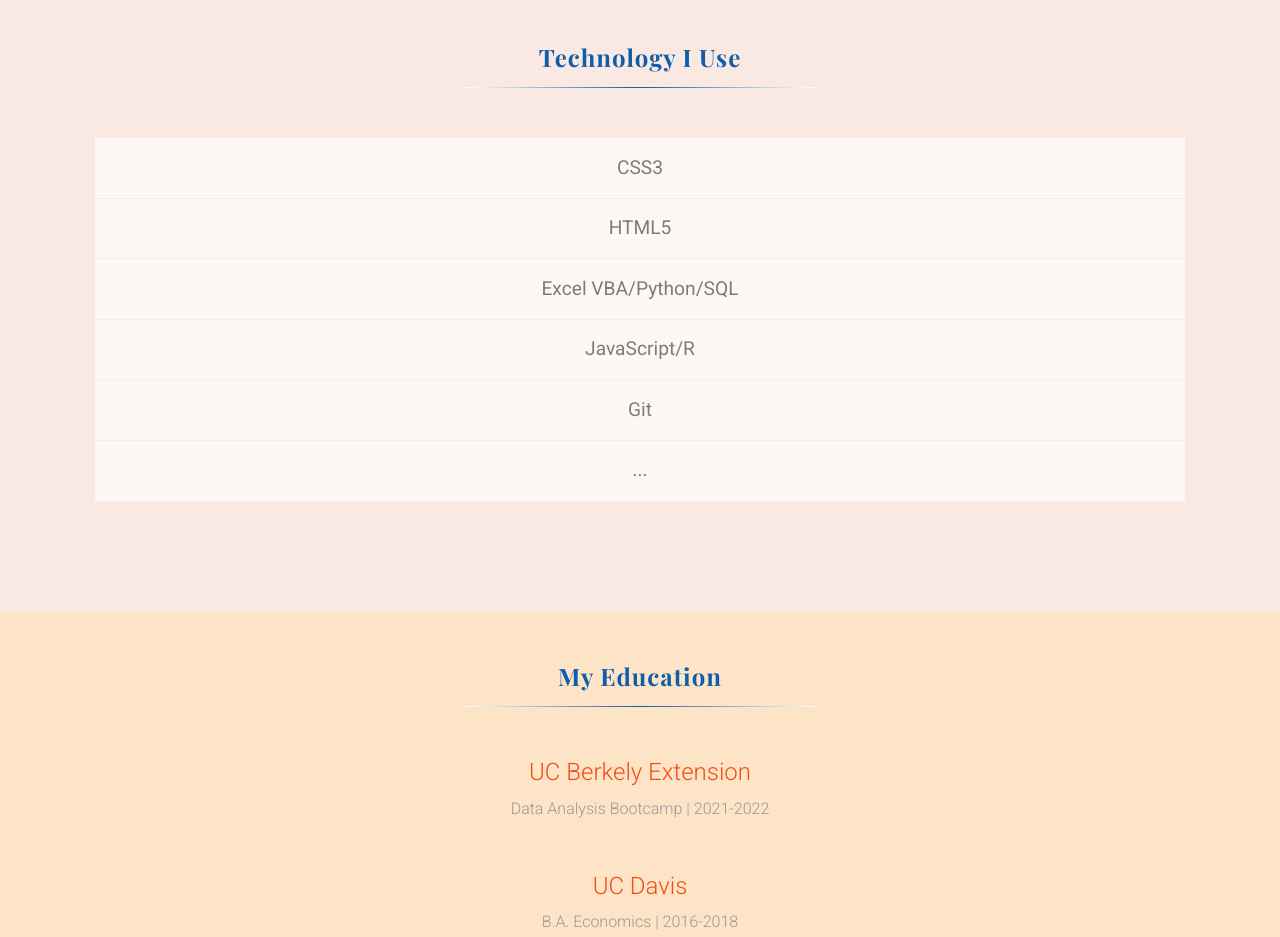
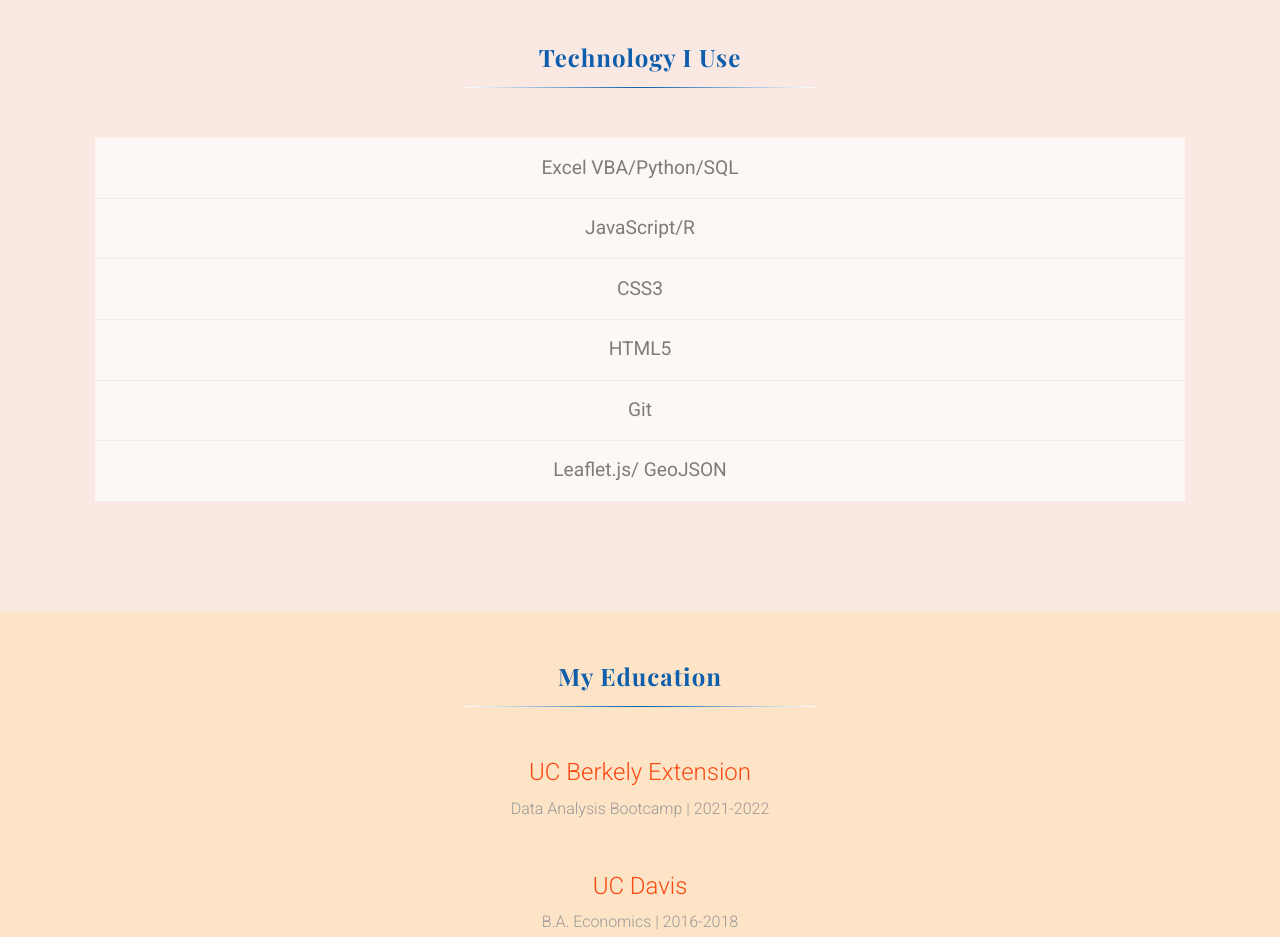
Before and after one commit to FIRE-Phoebe/FIRE-Phoebe.github.io, a plain HTML site: page index.html in a window 1280 px wide. Shown: the part 2380-3317 px from the top of the page. Drawn offline with nearby package versions, Linux system fonts and the light colour scheme.

Commit message:
Update index.html

```diff
--- a/index.html
+++ b/index.html
@@ -124,12 +124,12 @@
             <hr class="title-underline">
             <div class="container">
                 <div class="labels">
+                    <div class="tech">Excel VBA/Python/SQL</div>
+                    <div class="tech">JavaScript/R</div>
                     <div class="tech">CSS3</div>
                     <div class="tech">HTML5</div>
-                    <div class="tech">Excel VBA/Python/SQL</div>
-                    <div class="tech">JavaScript/R</div>
                     <div class="tech">Git</div>
-                    <div class="tech">...</div>
+                    <div class="tech">Leaflet.js/ GeoJSON</div>
                 </div>
             </div>
 
```
